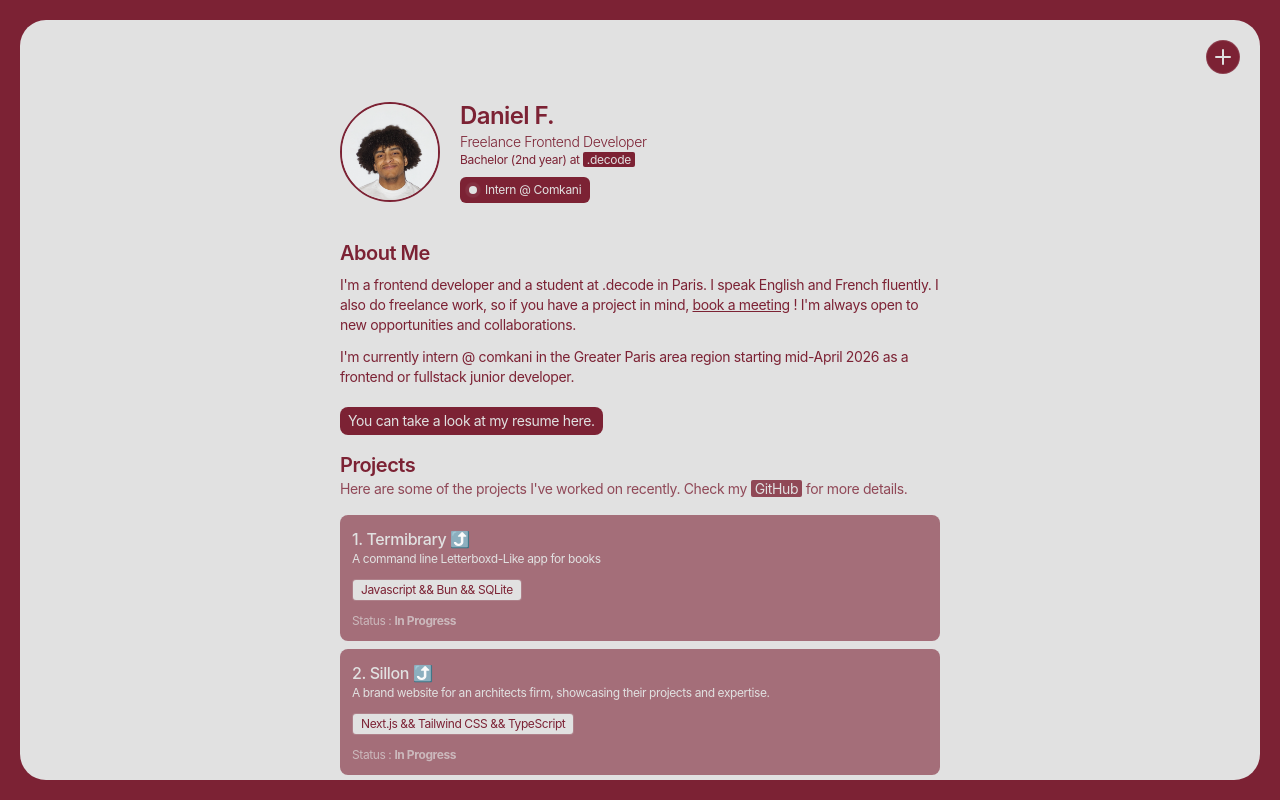
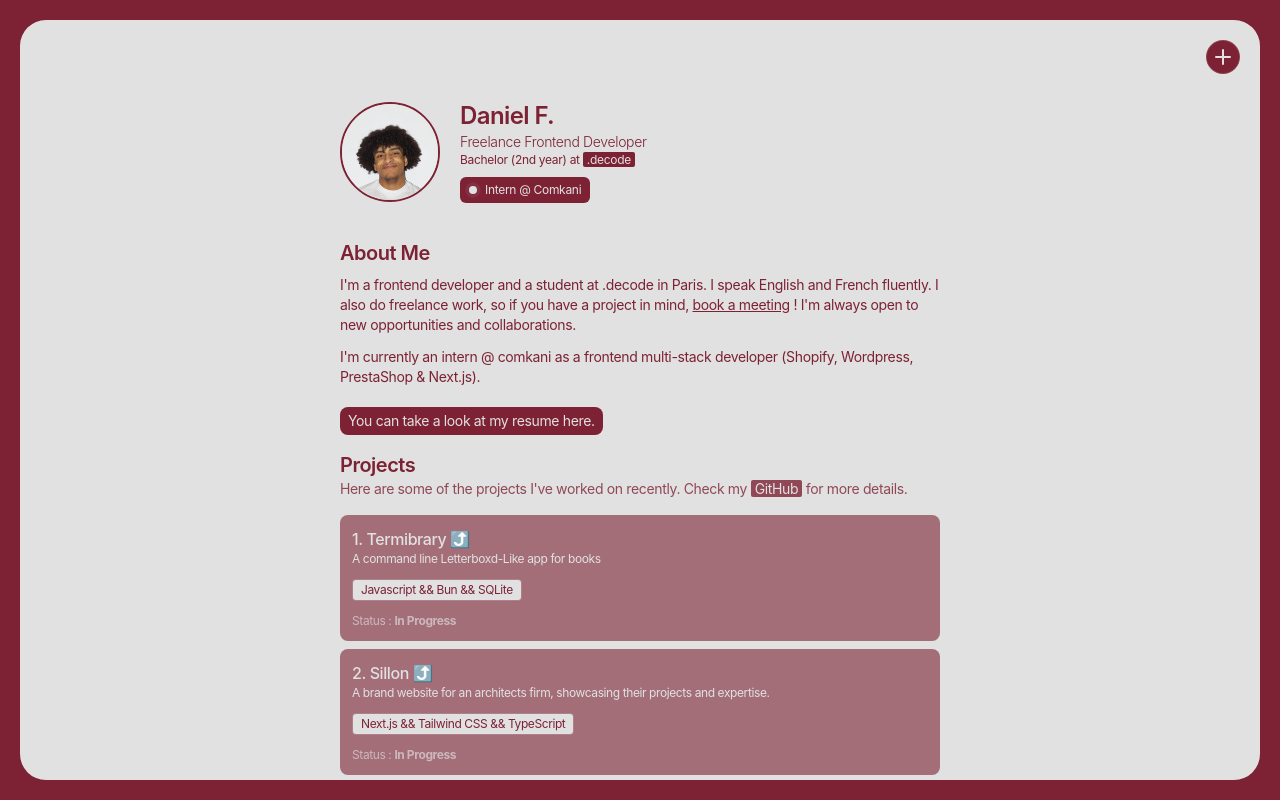
Before and after one commit to aaimeraud/fortunedaniel.com, a Next.js app: page / in a window 1280 px wide. Built offline with nearby package versions, Linux system fonts and the light colour scheme.

Commit message:
Revise job title to 'frontend multi-stack developer'
Updated job title and description for clarity.

```diff
--- a/app/components/home/AboutMe.tsx
+++ b/app/components/home/AboutMe.tsx
@@ -14,9 +14,8 @@ export default function AboutMe() {
           to new opportunities and collaborations.
         </p>
         <p className="text-sm tracking-tight">
-          I&apos;m currently {Daniel.news.toLowerCase()} in the{" "}
-          Greater Paris area region starting mid-April 2026 as a{" "}
-          frontend or fullstack junior developer.
+          I&apos;m currently an {Daniel.news.toLowerCase()} as a{" "}
+          frontend multi-stack developer (Shopify, Wordpress, PrestaShop & Next.js).
         </p>
         <a
           href="/assets/files/STAGE_cv_daniel_fortune.pdf"
```
